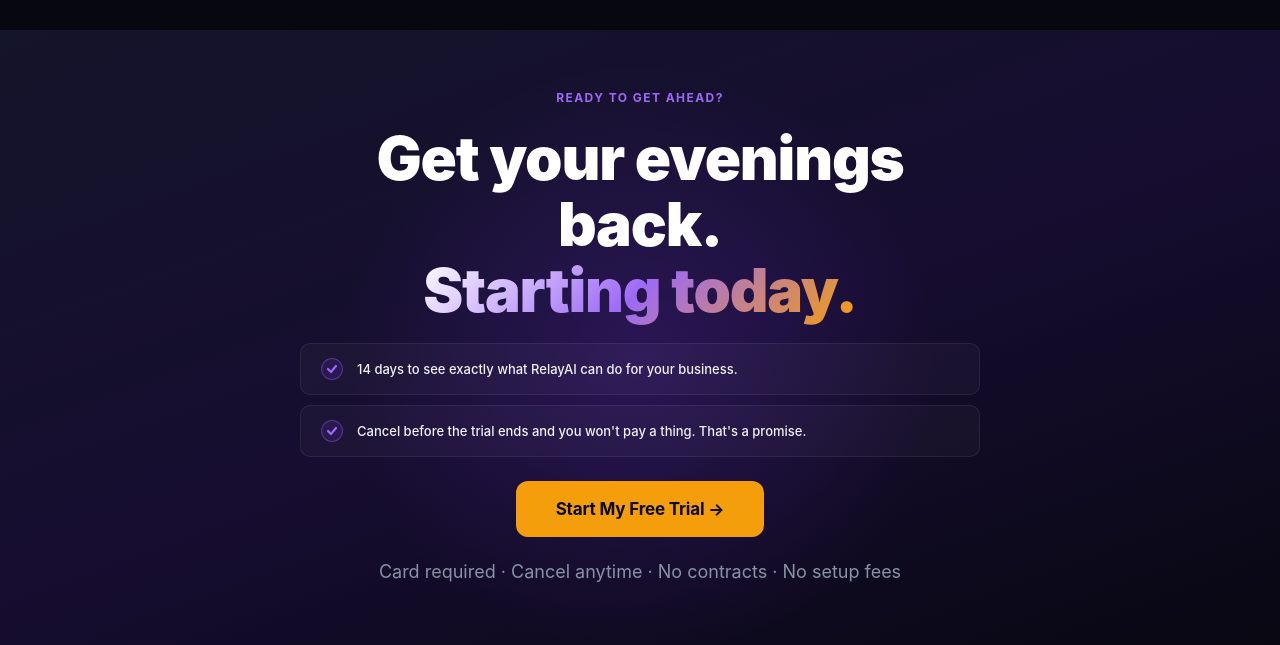
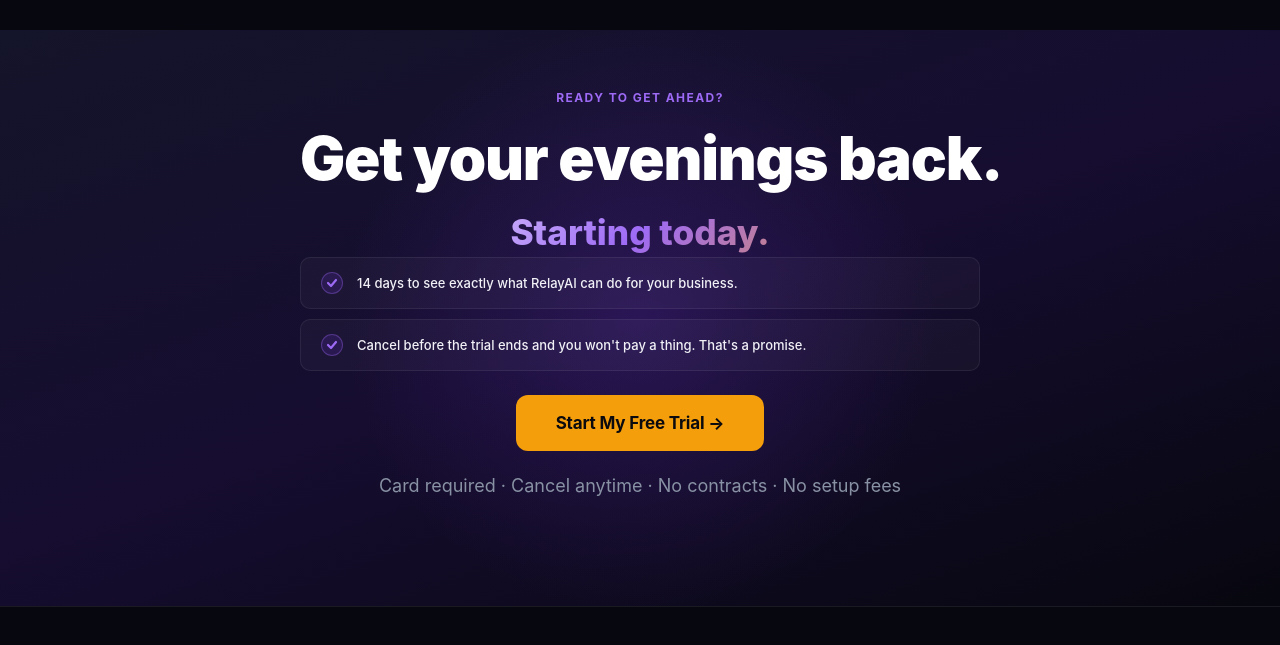
Before and after one commit to RelayAiUSA/relay-portal, a website: page relay-pwa/landing.html in a window 1280 px wide. Shown: the part 6760-7405 px from the top of the page. Drawn offline with Linux system fonts and the light colour scheme.

Commit message:
Update landing.html

```diff
--- a/relay-pwa/landing.html
+++ b/relay-pwa/landing.html
@@ -1265,7 +1265,8 @@
   <div class="container">
     <div class="final-cta-content reveal">
       <div class="section-label" style="color:var(--violet-lt);margin-bottom:20px;">Ready to get ahead?</div>
-      <h2>Get your evenings back.<br><span class="gradient-text">Starting today.</span></h2>
+      <h2 style="white-space:nowrap;">Get your evenings back.</h2>
+      <div class="gradient-text" style="font-size:clamp(1.4rem,3.5vw,2.2rem);text-align:center;font-weight:800;margin-top:4px;">Starting today.</div>
       <div class="cta-checks">
           <div class="check-row">
             <div class="check-icon"><svg viewBox="0 0 12 12" fill="none" stroke="#9d6af5" stroke-width="2.2" stroke-linecap="round" stroke-linejoin="round"><polyline points="2,6 5,9 10,3"/></svg></div>
```
